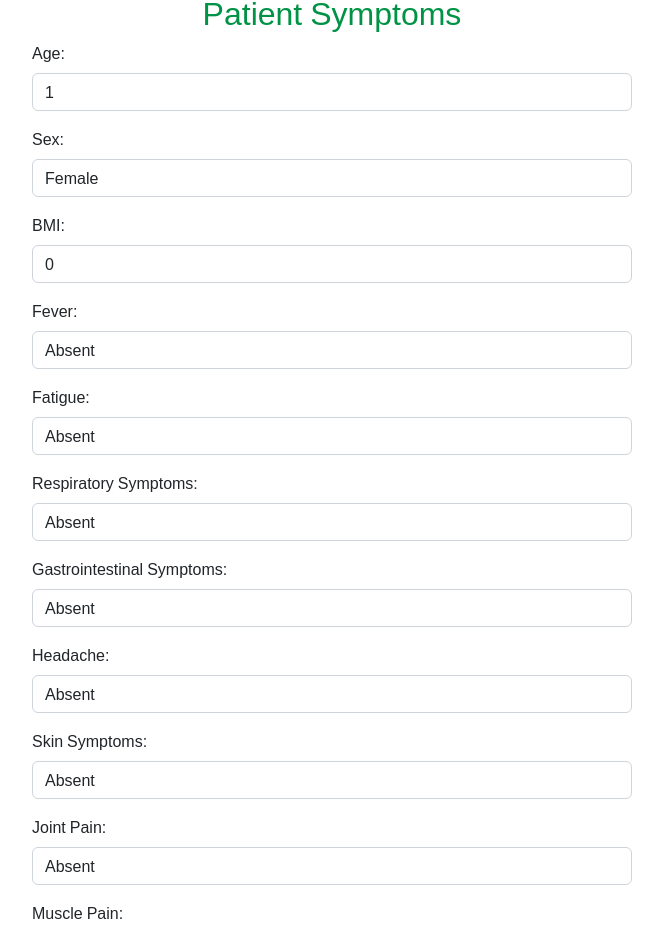
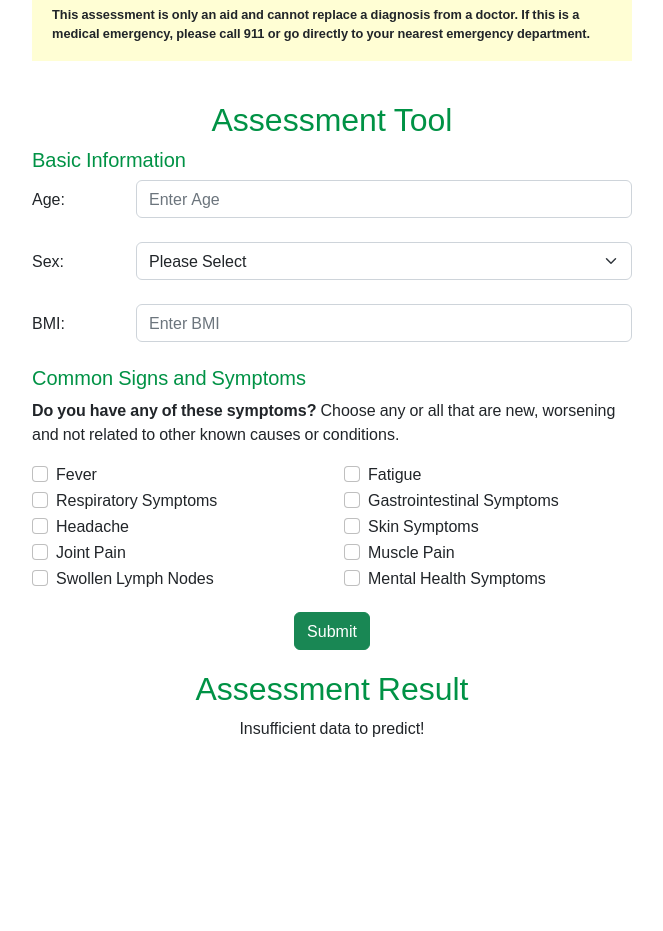
Before and after one commit to Abasibiangake/Group6-graphql-COMP308-Assignment, a React (Create React App) app in the folder group6-react-client/: page /patientSymptoms in a window 1280 px wide. Shown: the part 81-1012 px from the top of the page, without its empty margins (308-971 px from the left). After the commit the page ends 857 px from the top, so only its background shows below. Built offline with nearby package versions, Linux system fonts and the light colour scheme; no server answers.

Commit message:
Update patient symptoms UI

```diff
--- a/group6-react-client/src/App.css
+++ b/group6-react-client/src/App.css
@@ -90,3 +90,14 @@ h1,h2,h3,h4,h5,h6,.h1,.h2,.h3,.h4,.h5,.h6 {
   margin: 20px 0;
   box-shadow: 0 2px 4px 0 rgba(0,0,0,0.16),0 2px 10px 0 rgba(0,0,0,0.12)!important;
 }
+
+.warning-box {
+  background-color: #fffed4;
+  margin: 0 auto;
+  margin-bottom: 40px;
+  padding: 10px 10px 2px 20px;
+  max-width: 600px;
+  text-align: left;
+  font-size: 0.8em;
+  font-weight: bold;
+}
--- a/group6-react-client/src/components/PatientSymptoms.js
+++ b/group6-react-client/src/components/PatientSymptoms.js
@@ -1,5 +1,5 @@
 import React, { useState, useEffect } from 'react';
-import Form from 'react-bootstrap/Form';
+import { Form, Row, Col, Container } from 'react-bootstrap';
 import Button from 'react-bootstrap/Button';
 import axios from "axios";
 import Spinner from "react-bootstrap/Spinner";
@@ -11,9 +11,9 @@ const apiUrl = 'http://localhost:4000/runWithParam';
   const [data, setData] = useState({});
   const [showLoading, setShowLoading] = useState(false);
   const initialInput = {
-age: 1,
+    age: null,
     sex: '',
-bmi: 0,
+    bmi: null,
     fever: '',
     fatigue: '',
     respiratory_symptoms: '',
@@ -27,8 +27,20 @@ mental_health_symptoms: '',
   };
   const [currentInput, setCurrentInput] = useState(initialInput);
 
-const handleInputChange = (event) => {
-  setCurrentInput({ ...currentInput, [event.target.name]: event.target.value });
+  const handleInputChange = (e) => {
+    const value = e.target.name === 'fever'
+      || e.target.name === 'fatigue'
+      || e.target.name === 'respiratory_symptoms'
+      || e.target.name === 'gastrointestinal_symptoms'
+      || e.target.name === 'headache'
+      || e.target.name === 'skin_symptoms'
+      || e.target.name === 'joint_pain'
+      || e.target.name === 'muscle_pain'
+      || e.target.name === 'swollen_lymph_nodes'
+      || e.target.name === 'mental_health_symptoms'
+      ? (e.target.checked ? '1' : '0')
+      : e.target.value;
+    setCurrentInput({ ...currentInput, [e.target.name]: value });
   };
   const getPrediction = (prediction) => {
     const maxValue = Math.max(...Object.values(prediction));
@@ -69,198 +81,176 @@ setShowLoading(false);
 
   return (
     <div className="App">
-      <h2>Patient Symptoms</h2>
+      <Container>
+        <div className="warning-box ">
+          <p>This assessment is only an aid and cannot replace a diagnosis from a doctor. If this is a medical emergency, please call 911 or go directly to your nearest emergency department.</p>
+        </div>
+        <h2>Assessment Tool</h2>
         <Form onSubmit={handleRun}>
-        <Form.Group controlId="age" >
-          <Form.Label className="float-left">Age:</Form.Label>
+          <h5>Basic Information</h5>
+          <Form.Group controlId="age" as={Row} className="mb-3">
+            <Form.Label column sm="2">Age:</Form.Label>
+            <Col sm="10">
               <Form.Control
-            className="mb-3 float-right"
+                className="mb-2"
                 type="number"
                 min="1"
                 max="100"
-            value={currentInput.age}
+                defaultValue={currentInput.age}
                 onChange={handleInputChange}
+                isInvalid={(currentInput.age !== undefined && currentInput.age !== null)
+                  && (currentInput.age > 100 || currentInput.age < 1)}
                 placeholder="Enter Age"
                 name='age'
                 required
               />
+            </Col>
           </Form.Group>
-        <Form.Group controlId="sex" >
-          <Form.Label className="float-left">Sex:</Form.Label>
-          <Form.Control
-            className="mb-3 float-right"
-            as="select"
-            value={currentInput.sex}
+          <Form.Group controlId="sex" as={Row} className="mb-3">
+            <Form.Label column sm="2">Sex:</Form.Label>
+            <Col sm="10">
+              <Form.Select
+                className="mb-2"
+                defaultValue={currentInput.sex}
                 onChange={handleInputChange}
                 name='sex'
                 required
               >
+                <option value="">Please Select</option>
                 <option value={0}>Female</option>
                 <option value={1}>Male</option>
-          </Form.Control>
+              </Form.Select>
+            </Col>
           </Form.Group>
-        <Form.Group controlId="bmi" >
-          <Form.Label className="float-left">BMI:</Form.Label>
+          <Form.Group controlId="bmi" as={Row} className="mb-3">
+            <Form.Label column sm="2">BMI:</Form.Label>
+            <Col sm="10">
               <Form.Control
-            className="mb-3 float-right"
+                className="mb-2"
                 type="number"
                 step="0.01"
                 placeholder='Enter BMI'
-            value={currentInput.bmi}
+                defaultValue={currentInput.bmi}
                 onChange={handleInputChange}
+                isInvalid={currentInput.bmi !== undefined && currentInput.bmi !== null && currentInput.bmi <= 0}
                 name='bmi'
                 required
               />
+            </Col>
           </Form.Group>
-        <Form.Group controlId="fever" >
-          <Form.Label className="float-left">Fever:</Form.Label>
-          <Form.Control
-            className="mb-3 float-right"
-            as="select"
-            value={currentInput.fever}
+
+          <h5>Common Signs and Symptoms</h5>
+          <p><b>Do you have any of these symptoms?</b> Choose any or all that are new, worsening and not related to other known causes or conditions.</p>
+
+          <Row>
+            <Col>
+              <Form.Check
+                type='checkbox'
+                label='Fever'
                 onChange={handleInputChange}
                 name='fever'
-            required
-          >
-            <option value={0}>Absent</option>
-            <option value={1}>Present</option>
-          </Form.Control>
-        </Form.Group>
-        <Form.Group controlId="fatigue" >
-          <Form.Label className="float-left">Fatigue:</Form.Label>
-          <Form.Control
-            className="mb-3"
-            as="select"
-            value={currentInput.fatigue}
+              />
+            </Col>
+            <Col>
+              <Form.Check
+                type='checkbox'
+                label='Fatigue'
                 onChange={handleInputChange}
                 name='fatigue'
-            required
-        >
-          <option value={0}>Absent</option>
-          <option value={1}>Present</option>
-        </Form.Control>
-        </Form.Group>
-      <Form.Group controlId="respiratorySymptoms" >
-        <Form.Label className="float-left">Respiratory Symptoms:</Form.Label>
-        <Form.Control
-         className="mb-3"
-          as="select"
-          value={currentInput.respiratory_symptoms}
+              />
+            </Col>
+          </Row>
+
+          <Row>
+            <Col>
+              <Form.Check
+                type='checkbox'
+                label='Respiratory Symptoms'
                 onChange={handleInputChange}
                 name='respiratory_symptoms'
-          required
-        >
-          <option value={0}>Absent</option>
-          <option value={1}>Present</option>
-        </Form.Control>
-      </Form.Group>
-      <Form.Group controlId="gastrointestinalSymptoms" >
-        <Form.Label className="float-left">Gastrointestinal Symptoms:</Form.Label>
-        <Form.Control
-         className="mb-3"
-          as="select"
-          value={currentInput.gastrointestinal_symptoms}
+              />
+            </Col>
+            <Col>
+              <Form.Check
+                type='checkbox'
+                label='Gastrointestinal Symptoms'
                 onChange={handleInputChange}
                 name='gastrointestinal_symptoms'
-          required
-        >
-          <option value={0}>Absent</option>
-          <option value={1}>Present</option>
-        </Form.Control>
-      </Form.Group>
-      <Form.Group controlId="headache" >
-        <Form.Label className="float-left">Headache:</Form.Label>
-        <Form.Control
-         className="mb-3"
-          as="select"
-          value={currentInput.headache}
+              />
+            </Col>
+          </Row>
+
+          <Row>
+            <Col>
+              <Form.Check
+                type='checkbox'
+                label='Headache'
                 onChange={handleInputChange}
                 name='headache'
-          required
-        >
-          <option value={0}>Absent</option>
-          <option value={1}>Present</option>
-        </Form.Control>
-      </Form.Group>
-      <Form.Group controlId="skinSymptoms" >
-          <Form.Label className="float-left">Skin Symptoms:</Form.Label>
-          <Form.Control
-           className="mb-3"
-            as="select"
-            value={currentInput.skin_symptoms}
+              />
+            </Col>
+            <Col>
+              <Form.Check
+                type='checkbox'
+                label='Skin Symptoms'
                 onChange={handleInputChange}
                 name='skin_symptoms'
-            required
-          >
-            <option value={0}>Absent</option>
-            <option value={1}>Present</option>
-          </Form.Control>
-        </Form.Group>
-        <Form.Group controlId="jointPain" >
-          <Form.Label className="float-left">Joint Pain:</Form.Label>
-          <Form.Control
-           className="mb-3"
-            as="select"
-            value={currentInput.joint_pain}
+              />
+            </Col>
+          </Row>
+
+          <Row>
+            <Col>
+              <Form.Check
+                type='checkbox'
+                label='Joint Pain'
                 onChange={handleInputChange}
                 name='joint_pain'
-            required
-          >
-            <option value={0}>Absent</option>
-            <option value={1}>Present</option>
-          </Form.Control>
-        </Form.Group>
-        <Form.Group controlId="musclePain" >
-          <Form.Label className="float-left">Muscle Pain:</Form.Label>
-          <Form.Control
-           className="mb-3"
-            as="select"
-            value={currentInput.muscle_pain}
+              />
+            </Col>
+            <Col>
+              <Form.Check
+                type='checkbox'
+                label='Muscle Pain'
                 onChange={handleInputChange}
                 name='muscle_pain'
-            required
-          >
-            <option value={0}>Absent</option>
-            <option value={1}>Present</option>
-          </Form.Control>
-        </Form.Group>
-        <Form.Group controlId="swollenLymphNodes" >
-            <Form.Label className="float-left">Swollen Lymph Nodes:</Form.Label>
-            <Form.Control
-             className="mb-3"
-                as="select"
-                value={currentInput.swollen_lymph_nodes}
+              />
+            </Col>
+          </Row>
+
+          <Row>
+            <Col>
+              <Form.Check
+                type='checkbox'
+                label='Swollen Lymph Nodes'
                 onChange={handleInputChange}
                 name='swollen_lymph_nodes'
-                required
-            >
-                <option value={0}>Absent</option>
-                <option value={1}>Present</option>
-            </Form.Control>
-        </Form.Group>
-        <Form.Group controlId="mentalHealthSymptoms">
-            <Form.Label className="float-left">Mental Health Symptoms:</Form.Label>
-            <Form.Control
-             className="mb-3"
-                as="select"
-                value={currentInput.mental_health_symptoms}
+              />
+            </Col>
+            <Col>
+              <Form.Check
+                type='checkbox'
+                label='Mental Health Symptoms'
                 onChange={handleInputChange}
                 name='mental_health_symptoms'
-                required
-            >
-                <option value={0}>Absent</option>
-                <option value={1}>Present</option>
-            </Form.Control>
-        </Form.Group>
-        <Button variant="info" type="submit">
-          Check Symptoms
+              />
+            </Col>
+          </Row>
+
+          <div className="d-flex justify-content-center App">
+            <Button
+              variant="success"
+              className="btn btn-success mx-auto"
+              type="submit">
+              Submit
             </Button>
+          </div>
+
         </Form>
-      {data ? (
+        {data ?(
           <div>
-            <h1>Prediction Results</h1>
-            <h2> {getPrediction(data)}</h2>
-
+            <h2>Assessment Result</h2>
+            <p> {getPrediction(data)}</p>
           </div>
         ) : (
           <div>
@@ -275,6 +265,7 @@ setShowLoading(false);
             )}
           </div>
         )}
+      </Container>
     </div>
   );
 };
```
Lines whose indentation alone changed are shown as unchanged.
